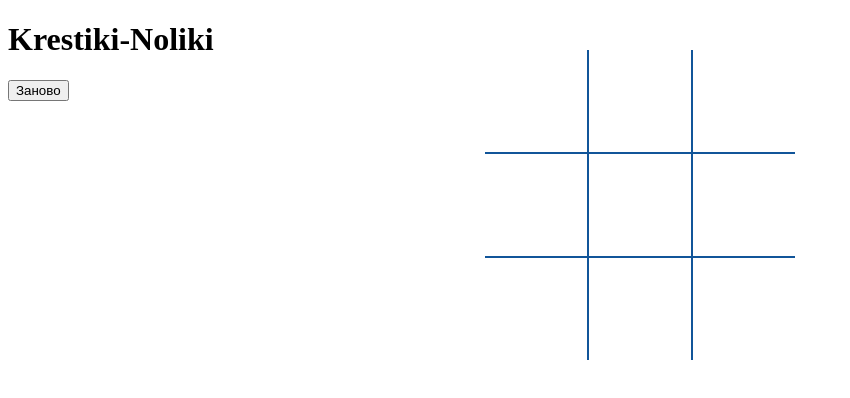
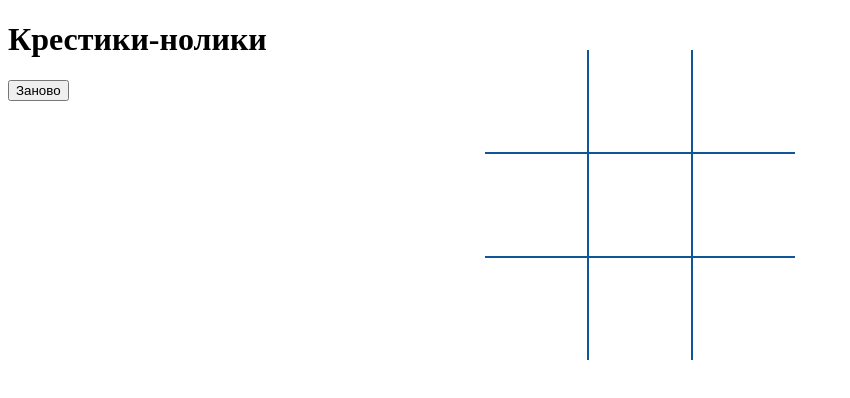
Before and after one commit to MaksimKhalilov/KrestikiNolik, a plain HTML site: page Index.html in a window 1280 px wide. Shown: the whole page, without its empty margins (0-850 px from the left). Drawn offline with Linux system fonts and the light colour scheme.

Commit message:
Update and rename Крестики-нолики.html to Index.html

```diff
--- a/Крестики-нолики.html
+++ b/Index.html
@@ -2,13 +2,13 @@
 <html lang="ru" >
 <head>
   <meta charset="UTF-8">
-  <title>Index</title>
+  <title>Крестики-нолики</title>
   <link rel="stylesheet" href="board.css">
 
 </head>
 <body>
 
-  <h1>Krestiki-Noliki</h1>
+  <h1>Крестики-нолики</h1>
   <!-- игровое поле -->
 	<table>
 		<!-- каждая клетка — ячейка таблицы -->
```
